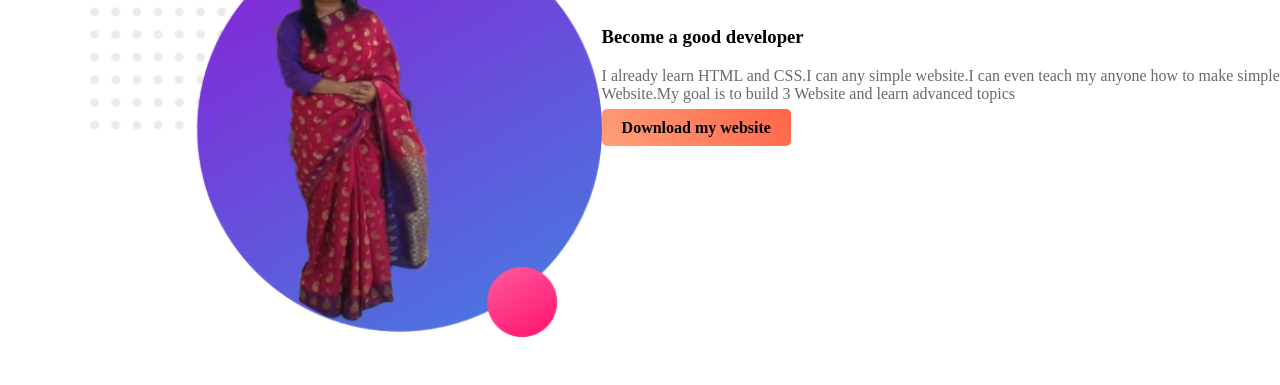
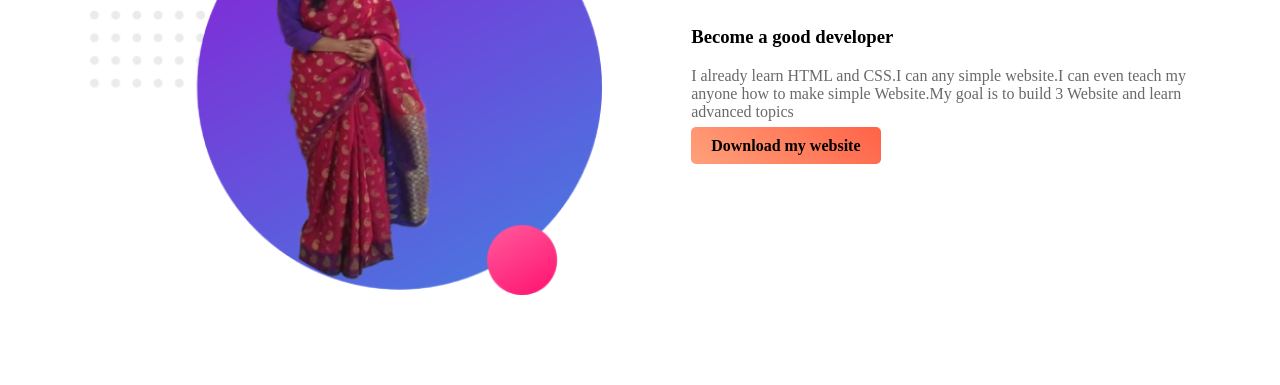
Before and after one commit to Nilamohajan/web-fortfolia, a plain HTML site: page index.html in a window 1280 px wide. Shown: the part 715-1100 px from the top of the page. Drawn offline with Linux system fonts and the light colour scheme; a web font is replaced by a local one.

Commit message:
Update index.html

```diff
--- a/index.html
+++ b/index.html
@@ -26,7 +26,7 @@
         <img src="sharee.png" alt="">
 
     </div>
-    <div clas="half-width">
+    <div class="half-width">
         <h2>Big Dream</h2>
         <h3>Become a good developer</h3>
         <p>I already learn HTML and CSS.I can any simple website.I can even teach my anyone how to make simple Website.My goal is to build 3 Website and learn advanced topics</p>
```
